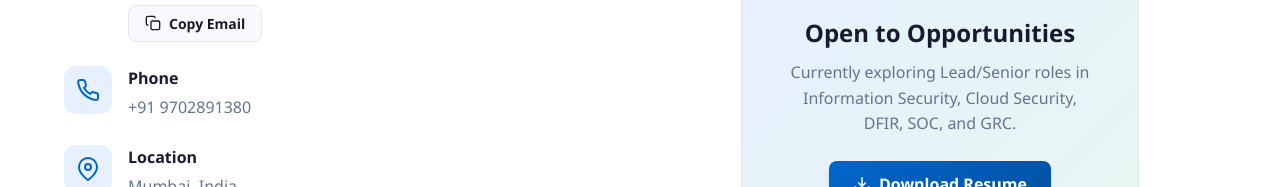
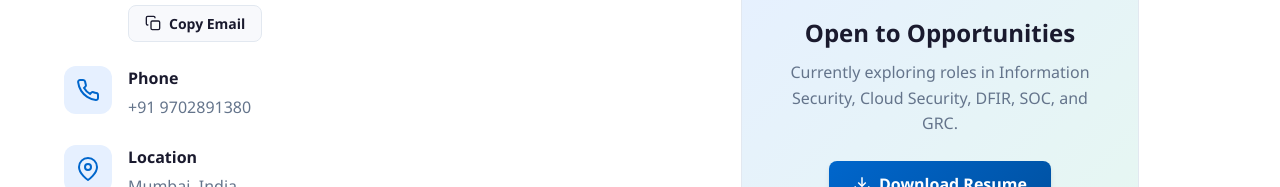
Before and after one commit to This-is-Akshay/Akshay_Suryawanshi, a plain HTML site: page index.html in a window 1280 px wide. Shown: the part 9570-9757 px from the top of the page. Drawn offline with Linux system fonts and the light colour scheme.

Commit message:
Remove Lead/Senior from opportunities section

```diff
--- a/index.html
+++ b/index.html
@@ -1516,7 +1516,7 @@
                     <div class="contact__cta">
                         <div class="contact__cta-content">
                             <h3>Open to Opportunities</h3>
-                            <p>Currently exploring Lead/Senior roles in Information Security, Cloud Security, DFIR, SOC, and GRC.</p>
+                            <p>Currently exploring roles in Information Security, Cloud Security, DFIR, SOC, and GRC.</p>
                             <button onclick="downloadResume()" class="btn btn--primary">
                                 <svg class="icon" width="18" height="18" viewBox="0 0 24 24" fill="none" stroke="currentColor" stroke-width="2">
                                     <path d="M21 15v4a2 2 0 0 1-2 2H5a2 2 0 0 1-2-2v-4"></path>
```
